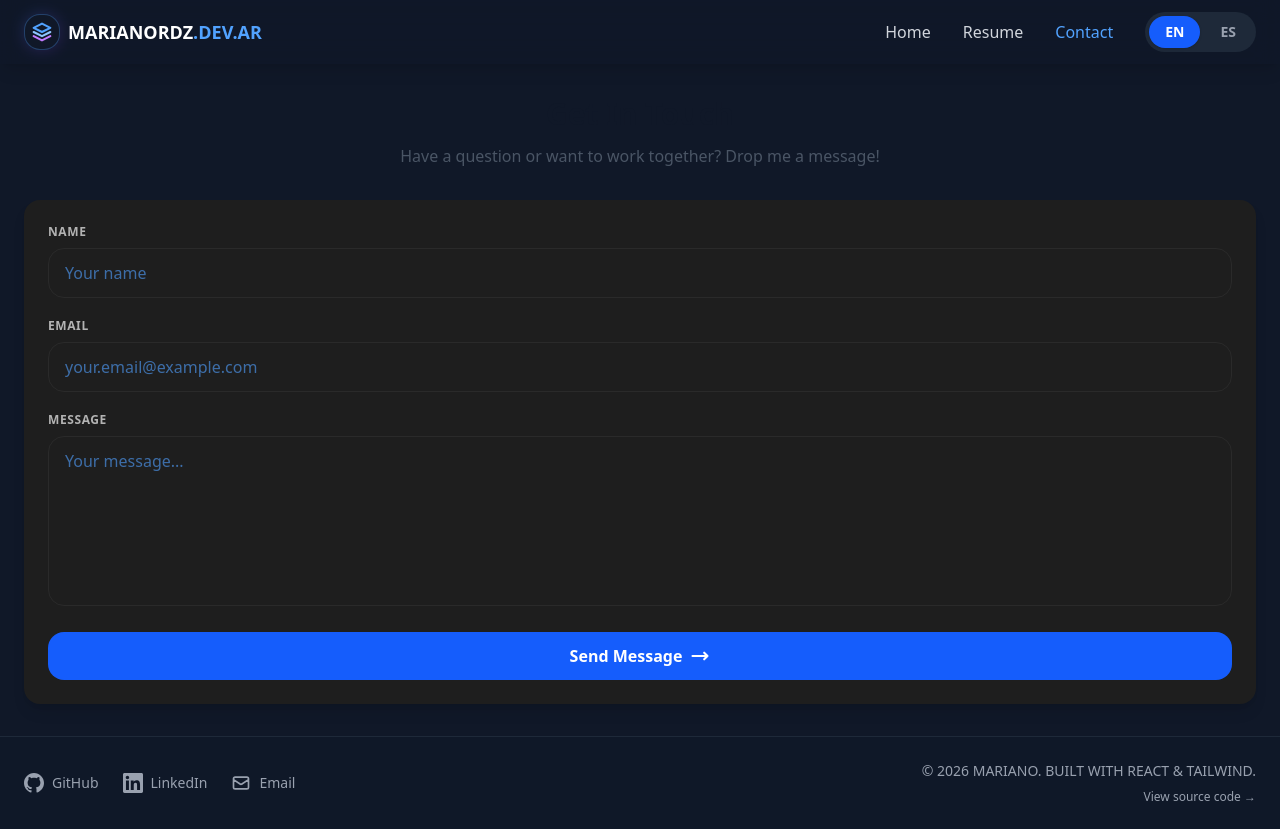
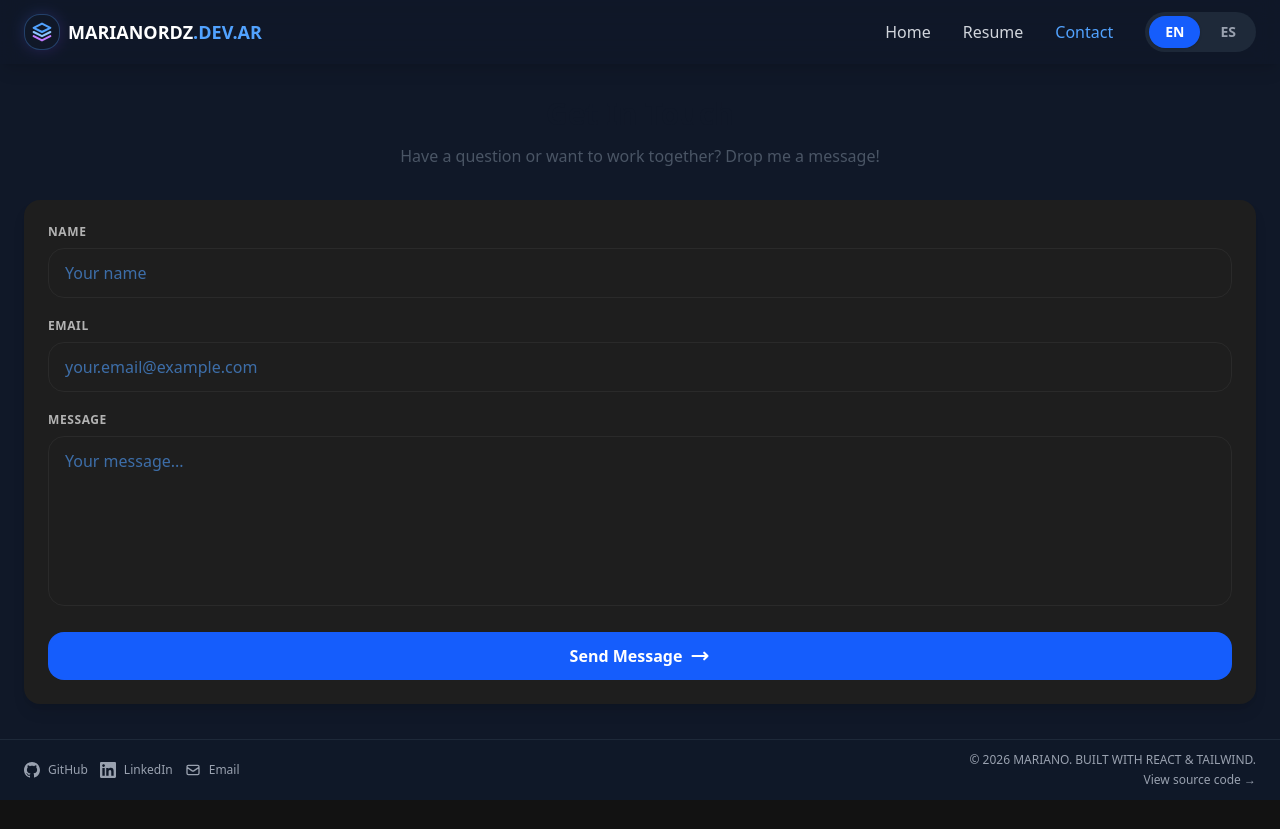
Before and after one commit to MarianoRDZ/website-react, a React (Vite) app: page /contact in a window 1280 px wide. After the commit the page ends 800 px from the top, so only its background shows below. Built offline with nearby package versions, Linux system fonts and the light colour scheme.

Commit message:
style(footer): compact footer and social links

```diff
--- a/src/components/common/Footer.jsx
+++ b/src/components/common/Footer.jsx
@@ -7,13 +7,13 @@ const Footer = () => {
   const { t } = useTranslation();
 
   return (
-    <footer className="border-t border-gray-800 bg-gray-900/80 py-6">
+    <footer className="border-t border-gray-800 bg-gray-900/80 py-3">
       <div className="container mx-auto max-w-7xl px-6">
-        <div className="flex flex-col items-center justify-between gap-4 md:flex-row">
+        <div className="flex flex-col items-center justify-between gap-3 md:flex-row">
           <SocialLinks />
 
-          <div className="flex flex-col items-center gap-2 text-sm text-gray-400 md:items-end">
-            <div>
+          <div className="flex flex-col items-center gap-1 text-gray-400 md:items-end">
+            <div className="text-xs">
               © {currentYear} MARIANO. {t('footer.builtWith').toUpperCase()}.
             </div>
             <a
--- a/src/components/common/SocialLinks.jsx
+++ b/src/components/common/SocialLinks.jsx
@@ -24,15 +24,15 @@ const SocialLinks = ({ className = '' }) => {
   ];
 
   return (
-    <div className={`flex items-center gap-6 ${className}`}>
+    <div className={`flex items-center gap-3 ${className}`}>
       {links.map(({ href, icon: Icon, label, external }) => (
         <a
           key={label}
           href={href}
           {...(external && { target: '_blank', rel: 'noopener noreferrer' })}
-          className="flex items-center gap-2 text-sm text-gray-400 transition-colors hover:text-blue-400"
+          className="flex items-center gap-2 text-xs text-gray-400 transition-colors hover:text-blue-400"
         >
-          <Icon />
+          <Icon className="h-4 w-4" />
           <span>{label}</span>
         </a>
       ))}
```
